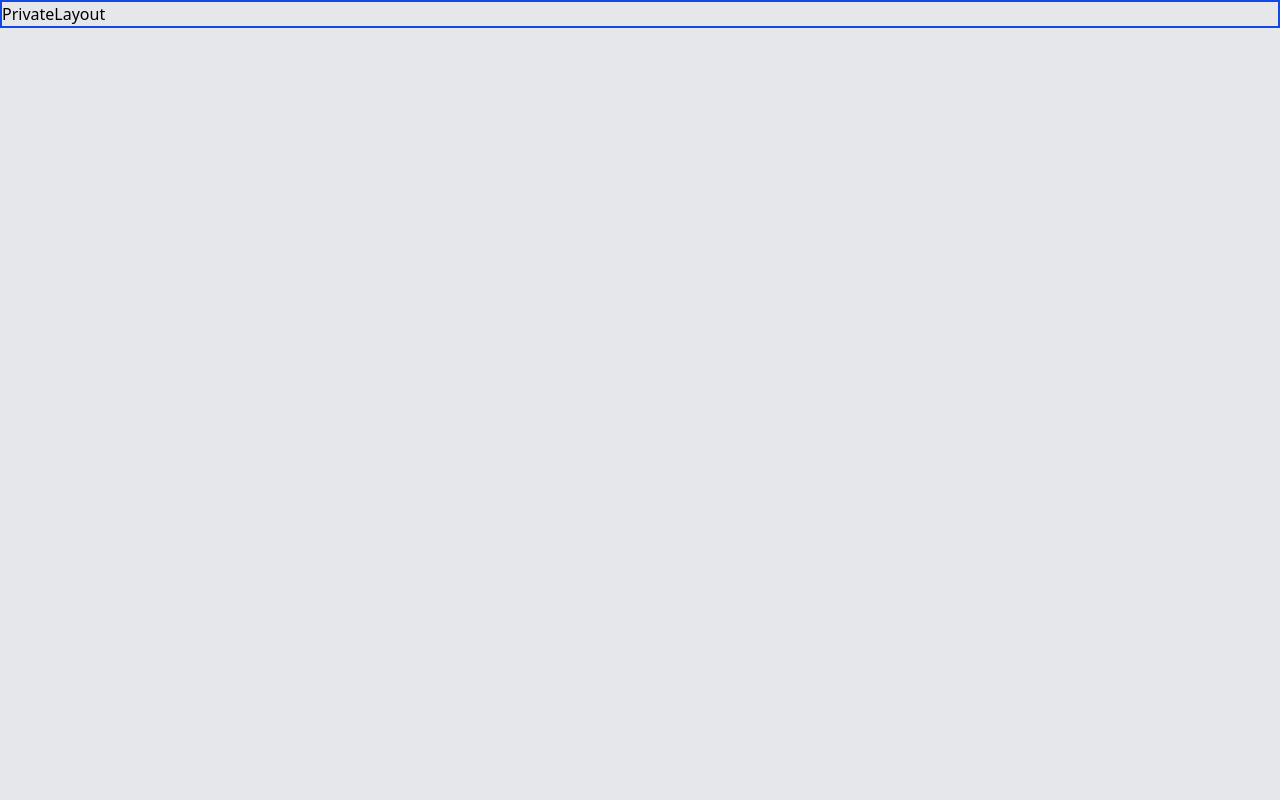
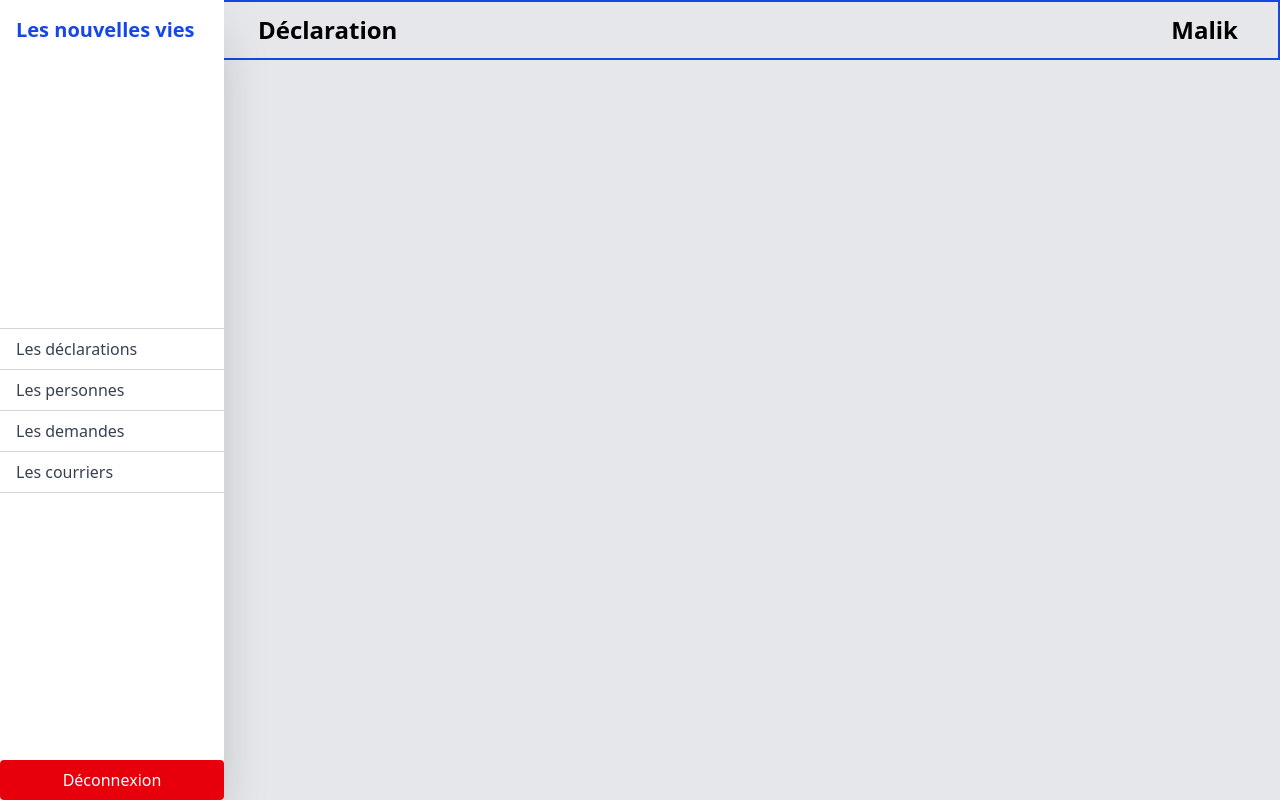
Before and after one commit to Malik971/gestion-naissances, a React (Vite) app: page /private in a window 1280 px wide. Built offline with nearby package versions, Linux system fonts and the light colour scheme.

Commit message:
Barre Nav Layout

```diff
--- /dev/null
+++ b/src/components/nav/Nav.tsx
@@ -0,0 +1,41 @@
+import { Link } from "react-router";
+import { NAV_LINKS } from "../../utils/data";
+
+function Nav() {
+  return (
+    <nav className="z-index bg-white shadow-2xl w-56 fixed flex flex-col justify-between top-0 left-0 bottom-0 ">
+      <Link
+        to={"/private/declaration"}
+        className="text-blue-700 text-xl font-extrabold p-4 hover:bg-blue-100 transition-colors duration-200  "
+      >
+        Les nouvelles vies
+      </Link>
+      <ul>
+        {NAV_LINKS.map(({ to, label }, index) => (
+          <li
+            key={`navlink-${index}`}
+            className={`border-b border-gray-300 ${
+              index === 0 ? "border-t" : null
+            }
+          }`}
+          >
+            <Link
+              to={to}
+              className="block px-4 py-2 text-gray-700 hover:bg-gray-100 transition-colors duration-200"
+            >
+              {label}
+            </Link>
+          </li>
+        ))}
+      </ul>
+      <button
+        onClick={() => null}
+        className="bg-red-600 text-white px-4 py-2 rounded hover:bg-red-700 transition-colors duration-300"
+      >
+        Déconnexion
+      </button>
+    </nav>
+  );
+}
+
+export default Nav;
--- a/src/layouts/PrivateLayout.tsx
+++ b/src/layouts/PrivateLayout.tsx
@@ -1,10 +1,17 @@
 import { Outlet } from "react-router";
+import Nav from "../components/nav/Nav";
 
 function PrivateLayout() {
   return (
-    <section className="border-2 border-blue-700">
-      PrivateLayout
-      <Outlet />
+    <section className="border-2 border-blue-700 nim-h-screen">
+      <Nav />
+      <main className="wrapper pl-64 pr-10">
+        <header className="flex justify-between my-3 text-2xl font-bold">
+          <h3>Déclaration</h3>
+          <span>Malik</span>
+        </header>
+        <Outlet />
+      </main>
     </section>
   );
 }
--- /dev/null
+++ b/src/utils/data.ts
@@ -0,0 +1,22 @@
+const NAV_LINKS = [
+  {
+    to : '/private/declaration',
+    label: 'Les déclarations',
+  },
+  {
+    to : '/private/profile',
+    label: 'Les personnes',
+  },
+  {
+    to : '/private/requests',
+    label: 'Les demandes',
+  },
+  {
+    to : '/private/notifications',
+    label: 'Les courriers',
+  }
+];
+
+export {
+  NAV_LINKS
+}
```
